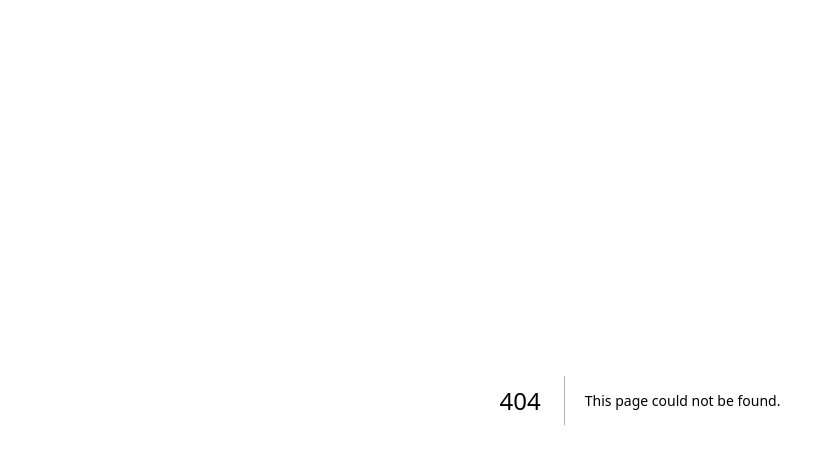
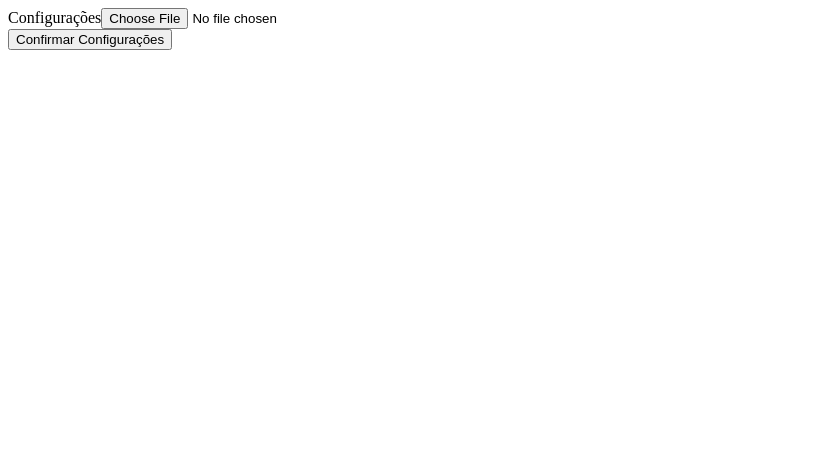
Before and after one commit to RafaelCardoso11/cosplay-selection-challenge, a Next.js app: page /configs in a window 1280 px wide. Before the commit this address had no page. Shown: the top 464 px of the page, without its empty margins (0-835 px from the left). Built offline with nearby package versions, Linux system fonts and the light colour scheme.

Commit message:
feat: initial insert configs default

```diff
--- /dev/null
+++ b/src/pages/configs/index.tsx
@@ -0,0 +1,23 @@
+"use client";
+import { Input } from "@/components/Input";
+import { Button } from "primereact/button";
+import { Formik, FormikProps } from "formik";
+
+import { File as FileInput } from "@/components/file";
+import { useState } from "react";
+import { Checkbox } from "primereact/checkbox";
+import axios from "axios";
+
+interface ConfigsProps {}
+
+export default function Configs(): ConfigsProps {
+  return (
+    <div>
+      <FileInput id="configsFile" label="Configurações" accept=".json" />
+
+      <Button className="w-full justify-center mt-10">
+        Confirmar Configurações
+      </Button>
+    </div>
+  );
+}
```
